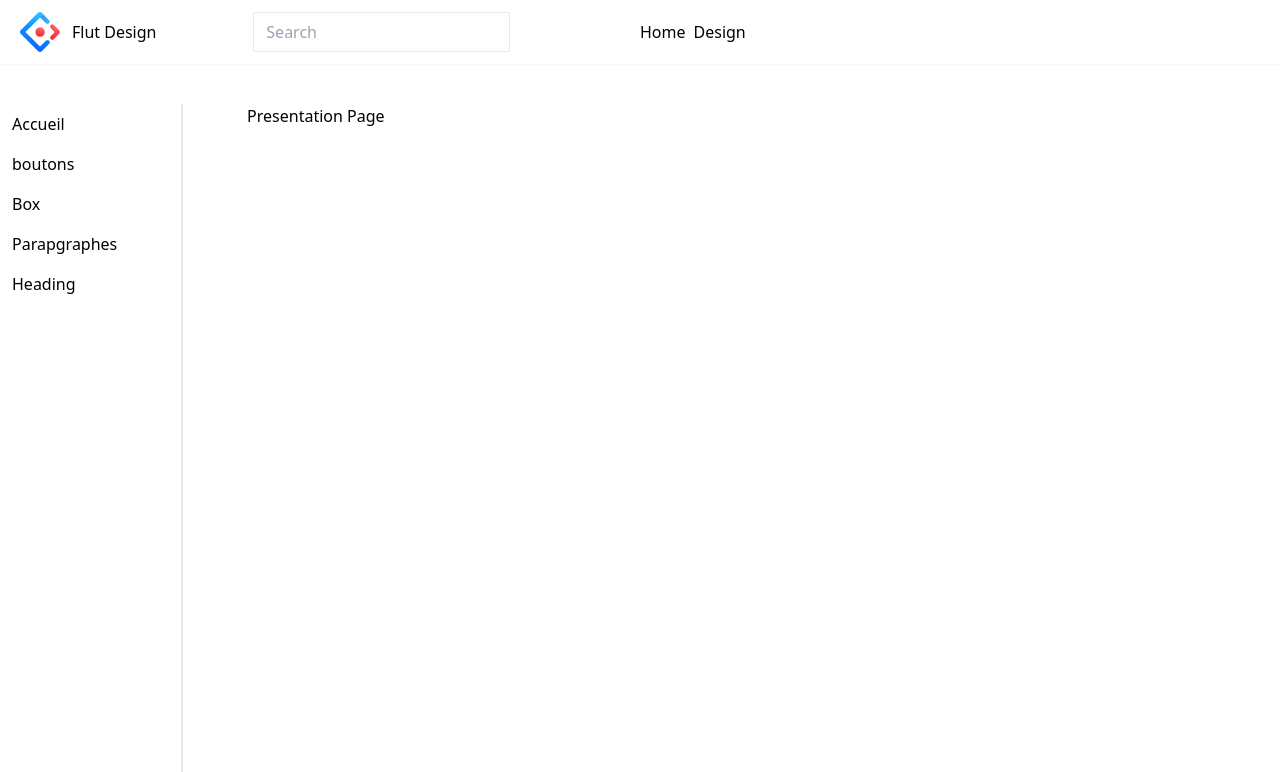
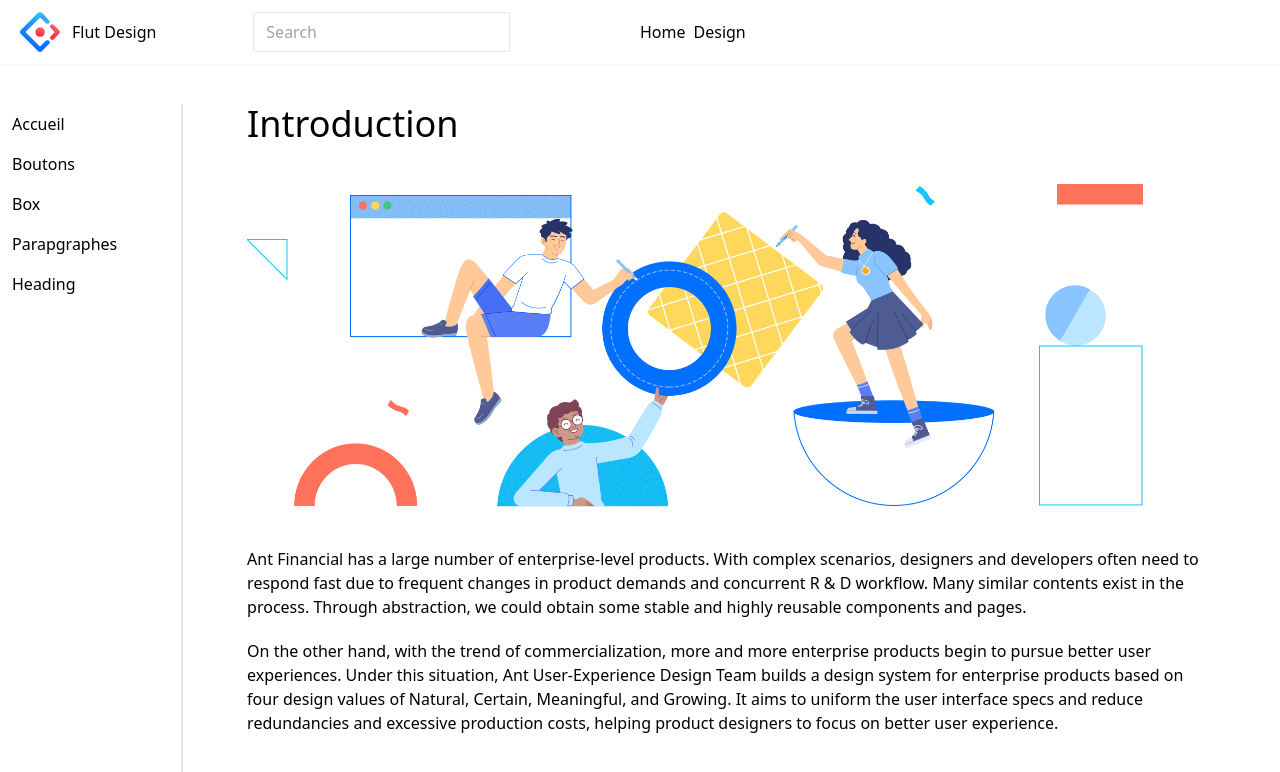
Before and after one commit to elixian/design-system, a Nuxt app: page /design in a window 1280 px wide. Shown: the top 772 px of the page. Built offline with nearby package versions, Linux system fonts and the light colour scheme.

Commit message:
commit change not commited ...

```diff
--- a/assets/scss/tailwindcss.scss
+++ b/assets/scss/tailwindcss.scss
@@ -1,3 +1,16 @@
 @tailwind base;
 @tailwind components;
 @tailwind utilities;
+
+
+
+h1{
+    @apply text-4xl mb-10
+}
+
+h2{
+    @apply text-3xl font-normal mb-3
+}
+h3{
+    @apply text-2xl font-thin mb-3
+}
--- a/components/SideMenu.vue
+++ b/components/SideMenu.vue
@@ -5,30 +5,28 @@
         <nav>
           <ul class="side-menu">
               <li class="">
-              <div class="sub-menu_title">
+              <div class="sub-menu_title"   >
                 <NuxtLink
                   to="/design/"
                   class="block h-full w-full outline-none"
                   >Accueil</NuxtLink
                 >
               </div>
-              <ul class="sub-menu hidden flex-col">
+
+            </li>
+            <li class="">
+              <!-- <div class="sub-menu_title" @click.prevent="activeSubmenu($event)"> -->
+              <div class="sub-menu_title" >
+                <NuxtLink
+                  to="/design/button"
+                  class="block h-full w-full outline-none"
+                  >Boutons</NuxtLink
+                >
+              </div>
+              <!-- <ul class="sub-menu hidden flex-col">
                 <li class="sub-menu_items ml-3"></li>
                 <li class="sub-menu_items ml-3"></li>
-              </ul>
-            </li>
-            <li class="">
-              <div class="sub-menu_title">
-                <NuxtLink
-                  to="/design/parent/button"
-                  class="block h-full w-full outline-none"
-                  >boutons</NuxtLink
-                >
-              </div>
-              <ul class="sub-menu hidden flex-col">
-                <li class="sub-menu_items ml-3"></li>
-                <li class="sub-menu_items ml-3"></li>
-              </ul>
+              </ul> -->
             </li>
             <li class="sub-menu_title">Box</li>
             <li class="sub-menu_title">Parapgraphes</li>
@@ -40,10 +38,26 @@
   </div>
 </template>
 
+<script>
+export default {
+  data(){
+    return{
+
+    }
+  },
+  methods:{
+     activeSubmenu(event){
+       console.log(event)
+        event.target.parentElement.classList.toggle("active");
+      }
+  }
+}
+</script>
+
 
 <style scoped lang="scss">
 .sub-menu_title {
-  @apply pl-3  leading-10 bg-transparent transition duration-300  hover:bg-red-200 transform cursor-pointer;
+  @apply pl-3  leading-10 bg-transparent transition duration-200  hover:text-blue-500 transform cursor-pointer;
 
   &.active {
     @apply bg-red-200;
--- a/pages/design/parent.vue
+++ b/pages/design/button/index.vue
@@ -4,7 +4,7 @@
       <side-menu class="basis-1/6 border-r-2 min-h-screen"></side-menu>
       <div class="w-full min-h-full">
         <div class="container pl-16 pr-16">
-          <nuxt-child />
+          <UiButton/>
         </div>
       </div>
     </div>
--- a/pages/design/index.vue
+++ b/pages/design/index.vue
@@ -4,7 +4,18 @@
       <side-menu class="basis-1/6 border-r-2 min-h-screen"></side-menu>
       <div class="w-full min-h-full">
         <div class="container pl-16 pr-16">
-          <h1>Presentation Page</h1>
+          <h1 class="">Introduction</h1>
+          <section class="intro">
+              <img src="/introduction.png" alt="image inroduction" srcset="" class="max-w-4xl mb-10">
+              <div>
+                  <p class="mt-5">Ant Financial has a large number of enterprise-level products. With complex scenarios, designers and developers often need to respond fast due to frequent changes in product demands and concurrent R & D workflow. Many similar contents exist in the process. Through abstraction, we could obtain some stable and highly reusable components and pages.</p>
+                    <p class="mt-5">
+                        On the other hand, with the trend of commercialization, more and more enterprise products begin to pursue better user experiences. Under this situation, Ant User-Experience Design Team builds a design system for enterprise products based on four design values of Natural, Certain, Meaningful, and Growing. It aims to uniform the user interface specs and reduce redundancies and excessive production costs, helping product designers to focus on better user experience.
+                    </p>
+              </div>
+
+          </section>
+
         </div>
       </div>
     </div>
```
Also changed, not shown: pages/design/cpt/button.vue (renamed from pages/design/parent/button.vue), static/introduction.png (added), 1 other file (tests, documents, lock files or other folders).
